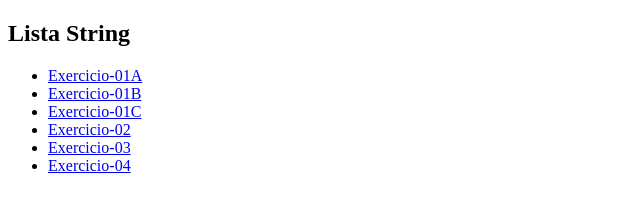
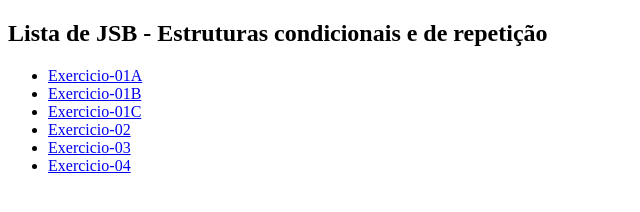
Before and after one commit to eduardojoselemes25/js2-estrutura-condicionais-repeti-o, a plain HTML site: page index.html in a window 1280 px wide. Shown: the whole page, without its empty margins (0-640 px from the left). Drawn offline with Linux system fonts and the light colour scheme.

Commit message:
Update index.html

```diff
--- a/index.html
+++ b/index.html
@@ -9,7 +9,7 @@
 </head>
 
 <body>
-    <h2>Lista String</h2>
+    <h2>Lista de JSB - Estruturas condicionais e de repetição</h2>
     <ul>
         <li><a href="exercicio-01A.html">Exercicio-01A</a></li>
         <li><a href="exercicio-01B.html">Exercicio-01B</a></li>
```
